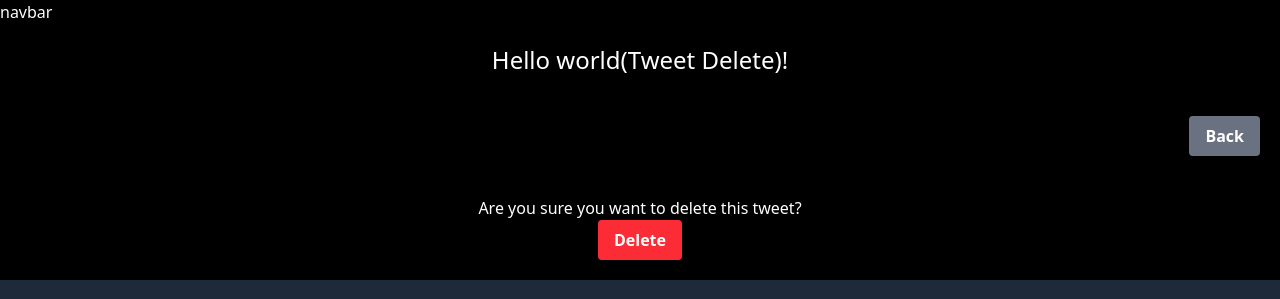
After one commit to MUHAMMADSabbirHossain/chai-aur-django, a Django app: page /twitter/1/delete/ in a window 1280 px wide. The commit adds this page. Shown: the top 299 px of the page. Run offline with Django 5.2, Linux system fonts and the light colour scheme; a user stored in the database is signed in; data comes from the database, SQL or seed files in the repository; both versions use the stored data as it was after the commit.

Commit message:
Tweet Delete functionality added.

```diff
--- /dev/null
+++ b/self_practices/assaignment_1/search_tweets/twitter/templates/tweet_delete.html
@@ -0,0 +1,20 @@
+{% extends "layout.html" %}
+
+{% block title %}Search Tweets | Tweet Delete{% endblock %}
+
+{% block main_content %}
+    <h1 class="text-2xl text-center p-5">Hello world(Tweet Delete)!</h1>
+
+    <div class="flex justify-end p-5">
+        <a href="{% url "tweet_list" %}" class="bg-gray-500 hover:bg-gray-700 text-white font-bold py-2 px-4 rounded duration-200">Back</a>
+    </div>
+
+    <div class="py-5">
+        <p class="text-center">Are you sure you want to delete this tweet?</p>
+
+        <form method="post" class="flex justify-center">
+            {% csrf_token %}
+            <button type="submit" class="bg-red-500 hover:bg-red-700 text-white font-bold py-2 px-4 rounded duration-200">Delete</button>
+        </form>
+    </div>
+{% endblock %}
--- a/self_practices/assaignment_1/search_tweets/twitter/urls.py
+++ b/self_practices/assaignment_1/search_tweets/twitter/urls.py
@@ -6,4 +6,5 @@ urlpatterns = [
     path('<int:tweet_id>/', views.tweet_detail, name='tweet_detail'),
     path('create/', views.tweet_create, name='tweet_create'),
     path('<int:tweet_id>/update/', views.tweet_update, name='tweet_update'),
+    path('<int:tweet_id>/delete/', views.tweet_delete, name='tweet_delete'),
 ]
--- a/self_practices/assaignment_1/search_tweets/twitter/views.py
+++ b/self_practices/assaignment_1/search_tweets/twitter/views.py
@@ -47,3 +47,13 @@ def tweet_update(request, tweet_id):
         form = TweetForm(instance = tweet)
 
     return render(request, 'tweet_update.html', {'form': form})
+
+def tweet_delete(request, tweet_id):
+    tweet = get_object_or_404(Tweet, pk = tweet_id, user = request.user)
+
+    if request.method == "POST":
+        tweet.delete()
+
+        return redirect('tweet_list')
+
+    return render(request, 'tweet_delete.html', {'tweet': tweet})
```
Also changed, not shown: self_practices/assaignment_1/search_tweets/twitter/templates/tweet_list.html (+4 -3 lines), self_practices/assaignment_1/search_tweets/db.sqlite3.
